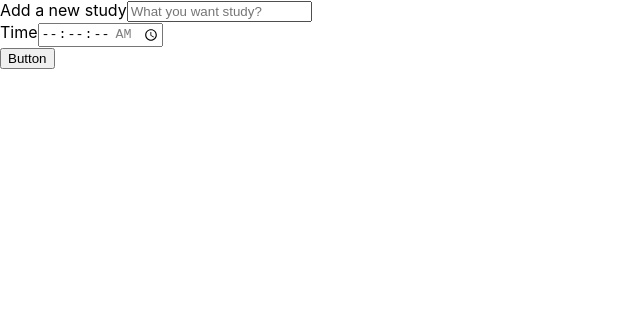
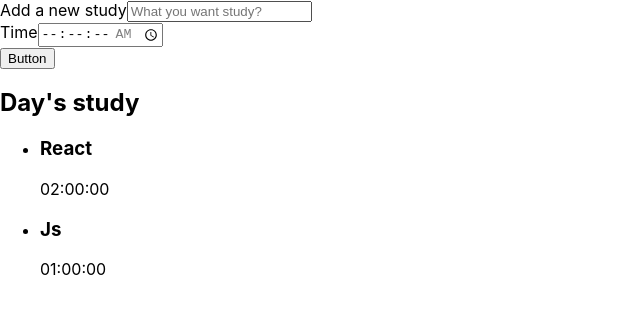
Before and after one commit to weslleyolli/alura-studies, a React (Create React App) app: page / in a window 1280 px wide. Shown: the top 314 px of the page, without its empty margins (0-640 px from the left). Built offline with nearby package versions, Linux system fonts and the light colour scheme.

Commit message:
creating a list

```diff
--- a/src/App.tsx
+++ b/src/App.tsx
@@ -1,10 +1,12 @@
 import React from 'react';
 import Forms from './components/Forms';
+import { List } from './components/List';
 
 function App() {
   return (
     <div className="App">
       <Forms />
+      <List />
     </div>
   );
 }
--- /dev/null
+++ b/src/components/List/index.tsx
@@ -0,0 +1,27 @@
+import React from "react";
+
+export function List() {
+    return(
+        <aside>
+            <h2>Day's study</h2>
+            <ul>
+                <li>
+                    <h3>
+                        React
+                    </h3>
+                    <span>
+                        02:00:00
+                    </span>
+                </li>
+                <li>
+                    <h3>
+                        Js
+                    </h3>
+                    <span>
+                        01:00:00
+                    </span>
+                </li>
+            </ul>
+        </aside>
+    )
+}
```
